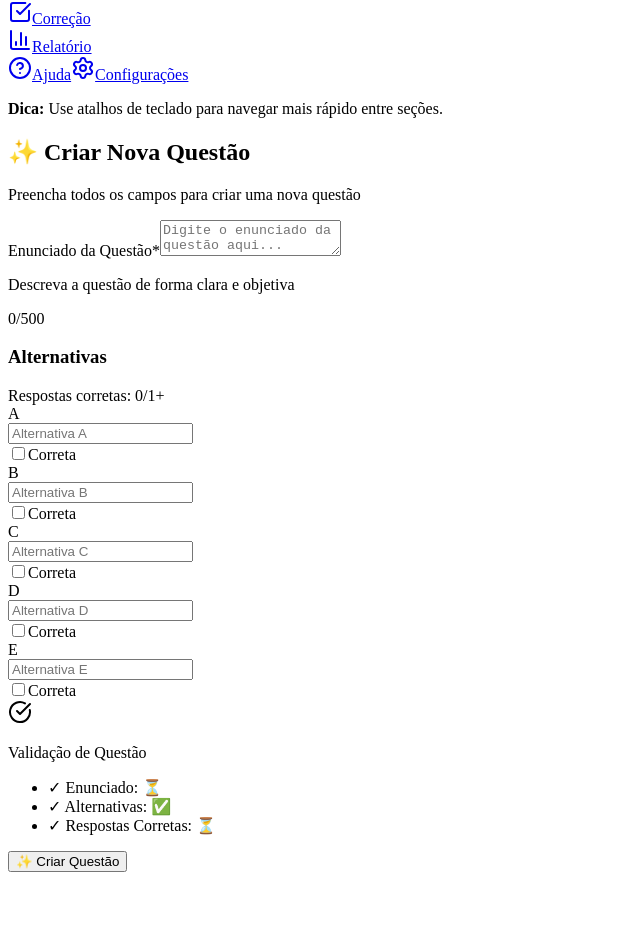
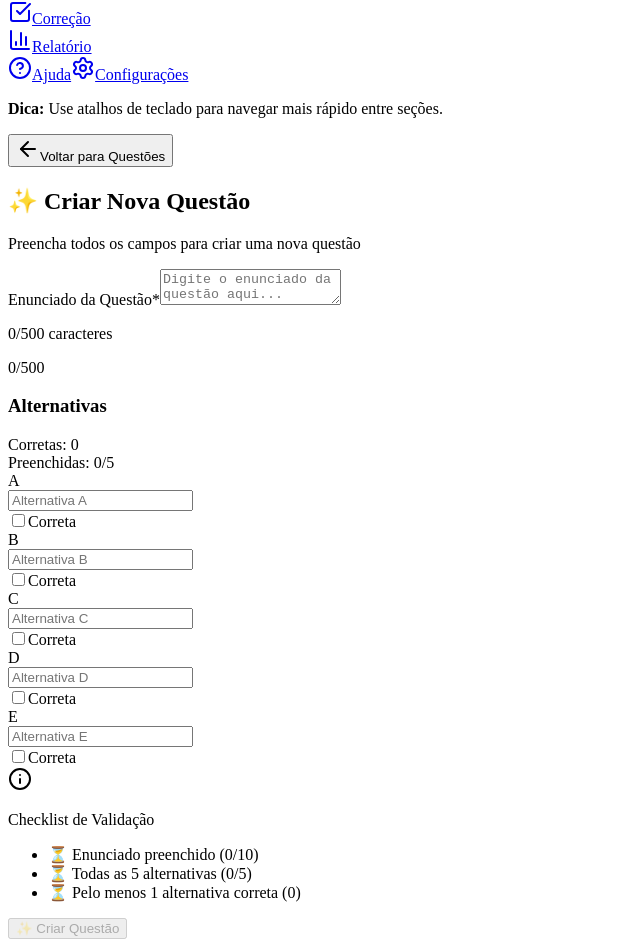
Before and after one commit to RicardoPLins/primeiro-experimento-agentes-IA, a React (Vite) app in the folder packages/frontend/: page /questoes/nova in a window 1280 px wide. Shown: the part 249-1196 px from the top of the page, without its empty margins (0-640 px from the left). Before the commit the page ends 1129 px from the top, so only its background shows below. Built offline with nearby package versions, Linux system fonts and the light colour scheme.

Commit message:
fix: tentando corrigir a funcionalidade das questões

```diff
--- a/packages/frontend/src/components/FormQuestao.tsx
+++ b/packages/frontend/src/components/FormQuestao.tsx
@@ -1,4 +1,4 @@
-import { FC } from 'react';
+import { FC, useEffect } from 'react';
 import { useForm } from 'react-hook-form';
 import { z } from 'zod';
 import { zodResolver } from '@hookform/resolvers/zod';
@@ -6,13 +6,14 @@ import { Questao } from '@gerenciador-provas/shared';
 import { useCriarQuestao, useAtualizarQuestao } from '../hooks/useQuestoes';
 import { useUiStore } from '../store/uiStore';
 import { Button, Input, Textarea, Card, Alert } from './ui';
-import { CheckCircle } from 'lucide-react';
+import { CheckCircle, Info } from 'lucide-react';
+import { motion } from 'framer-motion';
 
 const questaoSchema = z.object({
-  enunciado: z.string().min(10, 'Mínimo 10 caracteres'),
+  enunciado: z.string().min(10, 'Mínimo 10 caracteres').max(500, 'Máximo 500 caracteres'),
   alternativas: z.array(
     z.object({
-      descricao: z.string().min(2, 'Descrição obrigatória'),
+      descricao: z.string().min(2, 'Descrição obrigatória').max(200, 'Máximo 200 caracteres'),
       isCorreta: z.boolean(),
     })
   ).min(5, 'Mínimo 5 alternativas').max(5, 'Máximo 5 alternativas'),
@@ -26,147 +27,257 @@ interface FormQuestaoProps {
 }
 
 export const FormQuestao: FC<FormQuestaoProps> = ({ questao, onSuccess }) => {
-  const { register, handleSubmit, formState: { errors }, watch } = useForm<FormQuestaoData>({
+  const { register, handleSubmit, formState: { errors }, watch, reset } = useForm<FormQuestaoData>({
     resolver: zodResolver(questaoSchema),
     defaultValues: {
       enunciado: questao?.enunciado || '',
-      alternativas: questao?.alternativas || Array(5).fill({ descricao: '', isCorreta: false }),
+      alternativas: questao?.alternativas || Array(5).fill(null).map(() => ({ descricao: '', isCorreta: false })),
     },
   });
+
+  // Reset form quando questão mudar
+  useEffect(() => {
+    if (questao) {
+      reset({
+        enunciado: questao.enunciado,
+        alternativas: questao.alternativas,
+      });
+    }
+  }, [questao, reset]);
 
   const criarMutation = useCriarQuestao();
   const atualizarMutation = questao ? useAtualizarQuestao(questao.id) : null;
   const showToast = useUiStore((s) => s.showToast);
   const alternativas = watch('alternativas');
+  const enunciado = watch('enunciado');
   const corretasCount = alternativas?.filter((a) => a.isCorreta).length || 0;
+  const alternativasPreenchidas = alternativas?.filter((a) => a.descricao.length > 0).length || 0;
 
   const onSubmit = async (data: FormQuestaoData) => {
     try {
-      // Validar que tem pelo menos 1 resposta correta
+      // Validações extras
       if (corretasCount === 0) {
-        showToast('Marque pelo menos 1 alternativa como correta', 'error');
+        showToast('❌ Marque pelo menos 1 alternativa como correta', 'error');
         return;
       }
 
-      const payload: any = { ...data, updatedAt: new Date() };
+      if (alternativasPreenchidas < 5) {
+        showToast('❌ Todas as 5 alternativas devem ser preenchidas', 'error');
+        return;
+      }
+
+      const payload: any = { ...data };
+
       if (questao) {
         await atualizarMutation?.mutateAsync(payload);
-        showToast('✓ Questão atualizada com sucesso!', 'success');
+        showToast('✅ Questão atualizada com sucesso!', 'success');
       } else {
         await criarMutation.mutateAsync(payload);
-        showToast('✓ Questão criada com sucesso!', 'success');
+        showToast('✅ Questão criada com sucesso!', 'success');
       }
+
       onSuccess?.();
     } catch (err: any) {
       console.error('Erro:', err);
-      const mensagem = err?.response?.data?.message || 'Erro ao salvar questão';
-      showToast(`✗ ${mensagem}`, 'error');
+      const mensagem = err?.response?.data?.message || err?.message || 'Erro ao salvar questão';
+      showToast(`❌ ${mensagem}`, 'error');
     }
   };
 
   const isLoading = criarMutation.isPending || atualizarMutation?.isPending;
+  const hasErrors = Object.keys(errors).length > 0;
 
   return (
-    <Card className="p-6 max-w-2xl mx-auto" animated>
-      <div className="mb-6">
-        <h2 className="text-3xl font-bold text-gray-900">
+    <motion.div
+      initial={{ opacity: 0 }}
+      animate={{ opacity: 1 }}
+      className="max-w-3xl mx-auto"
+    >
+      <Card className="p-8" animated>
+        {/* Header */}
+        <motion.div
+          initial={{ opacity: 0, y: -10 }}
+          animate={{ opacity: 1, y: 0 }}
+          className="mb-8"
+        >
+          <h2 className="text-4xl font-bold text-gray-900">
             {questao ? '✏️ Editar Questão' : '✨ Criar Nova Questão'}
           </h2>
           <p className="text-gray-600 mt-2">
-          {questao ? 'Atualize os dados da questão' : 'Preencha todos os campos para criar uma nova questão'}
+            {questao
+              ? 'Atualize os dados da questão'
+              : 'Preencha todos os campos para criar uma nova questão'}
           </p>
-      </div>
+        </motion.div>
 
-      {criarMutation.isError && (
+        {/* Error Alert */}
+        {hasErrors && (
+          <motion.div
+            initial={{ opacity: 0, y: -10 }}
+            animate={{ opacity: 1, y: 0 }}
+            className="mb-6"
+          >
             <Alert
               type="error"
-          title="Erro na criação"
-          message="Verifique os dados e tente novamente"
-          onClose={() => criarMutation.reset()}
+              title="Erro na validação"
+              message="Verifique os campos em vermelho"
             />
+          </motion.div>
         )}
 
-      <form onSubmit={handleSubmit(onSubmit)} className="space-y-6">
+        <form onSubmit={handleSubmit(onSubmit)} className="space-y-8">
+          {/* Enunciado */}
+          <motion.div
+            initial={{ opacity: 0, y: 10 }}
+            animate={{ opacity: 1, y: 0 }}
+            transition={{ delay: 0.1 }}
+          >
             <Textarea
               label="Enunciado da Questão"
               placeholder="Digite o enunciado da questão aqui..."
               maxLength={500}
-          helperText="Descreva a questão de forma clara e objetiva"
+              helperText={`${enunciado?.length || 0}/500 caracteres`}
               error={errors.enunciado?.message}
               {...register('enunciado')}
               required
             />
+          </motion.div>
 
-        <div className="space-y-4">
+          {/* Alternativas */}
+          <motion.div
+            initial={{ opacity: 0, y: 10 }}
+            animate={{ opacity: 1, y: 0 }}
+            transition={{ delay: 0.2 }}
+            className="space-y-4"
+          >
             <div className="flex justify-between items-center">
               <h3 className="text-lg font-semibold text-gray-900">Alternativas</h3>
-            <div className="text-sm text-gray-600">
-              Respostas corretas: <span className="font-bold text-blue-600">{corretasCount}/1+</span>
+              <motion.div className="flex gap-4 text-sm">
+                <div className={corretasCount > 0 ? 'text-green-600' : 'text-yellow-600'}>
+                  Corretas: <span className="font-bold">{corretasCount}</span>
                 </div>
+                <div className={alternativasPreenchidas === 5 ? 'text-green-600' : 'text-yellow-600'}>
+                  Preenchidas: <span className="font-bold">{alternativasPreenchidas}/5</span>
+                </div>
+              </motion.div>
             </div>
 
             <div className="grid gap-3">
-            {alternativas?.map((_, idx) => (
-              <Card key={idx} className="p-4 bg-gray-50" hover={false}>
+              {alternativas?.map((alt, idx) => {
+                const letra = String.fromCharCode(65 + idx);
+                const temErro = !!errors.alternativas?.[idx];
+
+                return (
+                  <motion.div
+                    key={idx}
+                    initial={{ opacity: 0, x: -20 }}
+                    animate={{ opacity: 1, x: 0 }}
+                    transition={{ delay: 0.2 + idx * 0.05 }}
+                  >
+                    <Card
+                      className={`p-4 transition-all ${
+                        temErro
+                          ? 'bg-red-50 border-red-300'
+                          : alt.isCorreta
+                          ? 'bg-green-50 border-green-300'
+                          : 'bg-gray-50'
+                      }`}
+                      hover={false}
+                    >
                       <div className="flex gap-3 items-start">
                         <div className="flex-shrink-0 w-8 h-8 rounded-full bg-blue-100 text-blue-600 flex items-center justify-center font-bold text-sm">
-                    {String.fromCharCode(65 + idx)}
+                          {letra}
                         </div>
                         <div className="flex-1">
                           <Input
-                      placeholder={`Alternativa ${String.fromCharCode(65 + idx)}`}
+                            placeholder={`Alternativa ${letra}`}
                             error={errors.alternativas?.[idx]?.descricao?.message}
                             {...register(`alternativas.${idx}.descricao`)}
                           />
                         </div>
-                  <label className="flex items-center gap-2 cursor-pointer mt-2">
+                        <label className="flex items-center gap-2 cursor-pointer mt-2 flex-shrink-0">
                           <input
                             {...register(`alternativas.${idx}.isCorreta`)}
                             type="checkbox"
                             className="w-5 h-5 accent-green-600 cursor-pointer"
                           />
-                    <span className="text-sm font-medium text-gray-700">Correta</span>
+                          <span className="text-sm font-medium text-gray-700">
+                            {alt.isCorreta ? '✅ Correta' : 'Correta'}
+                          </span>
                         </label>
                       </div>
                     </Card>
-            ))}
+                  </motion.div>
+                );
+              })}
             </div>
 
             {errors.alternativas && (
-            <Alert type="error" title="Erro" message={errors.alternativas.message as string} />
-          )}
-        </div>
-
-        {corretasCount === 0 && alternativas?.every((a) => a.descricao) && (
               <Alert
-            type="warning"
-            title="Atenção"
-            message="Marque pelo menos uma alternativa como correta"
+                type="error"
+                title="Erro"
+                message={errors.alternativas.message as string}
               />
             )}
+          </motion.div>
 
-        <div className="bg-blue-50 border border-blue-200 rounded-lg p-4 flex gap-3">
-          <CheckCircle className="w-5 h-5 text-blue-600 flex-shrink-0 mt-0.5" />
-          <div className="text-sm text-blue-800">
-            <p className="font-medium">Validação de Questão</p>
-            <ul className="mt-1 space-y-1 text-xs">
-              <li>✓ Enunciado: {questao?.enunciado ? '✅' : '⏳'}</li>
-              <li>✓ Alternativas: {alternativas?.length === 5 ? '✅' : '⏳'}</li>
-              <li>✓ Respostas Corretas: {corretasCount > 0 ? '✅' : '⏳'}</li>
+          {/* Validation Checklist */}
+          <motion.div
+            initial={{ opacity: 0 }}
+            animate={{ opacity: 1 }}
+            transition={{ delay: 0.8 }}
+            className={`rounded-lg p-4 border-2 ${
+              corretasCount > 0 && alternativasPreenchidas === 5 && enunciado.length >= 10
+                ? 'bg-green-50 border-green-300'
+                : 'bg-blue-50 border-blue-300'
+            }`}
+          >
+            <div className="flex gap-3">
+              {corretasCount > 0 && alternativasPreenchidas === 5 && enunciado.length >= 10 ? (
+                <CheckCircle className="w-5 h-5 text-green-600 flex-shrink-0 mt-0.5" />
+              ) : (
+                <Info className="w-5 h-5 text-blue-600 flex-shrink-0 mt-0.5" />
+              )}
+              <div className="text-sm">
+                <p className="font-semibold mb-2 text-gray-900">Checklist de Validação</p>
+                <ul className="space-y-1">
+                  <li className={enunciado.length >= 10 ? 'text-green-700' : 'text-gray-700'}>
+                    {enunciado.length >= 10 ? '✅' : '⏳'} Enunciado preenchido ({enunciado.length}/10)
+                  </li>
+                  <li className={alternativasPreenchidas === 5 ? 'text-green-700' : 'text-gray-700'}>
+                    {alternativasPreenchidas === 5 ? '✅' : '⏳'} Todas as 5 alternativas ({alternativasPreenchidas}/5)
+                  </li>
+                  <li className={corretasCount > 0 ? 'text-green-700' : 'text-gray-700'}>
+                    {corretasCount > 0 ? '✅' : '⏳'} Pelo menos 1 alternativa correta ({corretasCount})
+                  </li>
                 </ul>
               </div>
             </div>
+          </motion.div>
 
+          {/* Submit Button */}
+          <motion.div
+            initial={{ opacity: 0 }}
+            animate={{ opacity: 1 }}
+            transition={{ delay: 0.9 }}
+          >
             <Button
               type="submit"
               variant="primary"
               size="lg"
               className="w-full"
               isLoading={isLoading}
+              disabled={isLoading || corretasCount === 0 || alternativasPreenchidas < 5}
             >
-          {isLoading ? 'Salvando...' : questao ? '💾 Atualizar Questão' : '✨ Criar Questão'}
+              {isLoading
+                ? 'Salvando...'
+                : questao
+                ? '💾 Atualizar Questão'
+                : '✨ Criar Questão'}
             </Button>
+          </motion.div>
         </form>
       </Card>
+    </motion.div>
   );
 };
--- a/packages/frontend/src/pages/CriarEditarQuestao.tsx
+++ b/packages/frontend/src/pages/CriarEditarQuestao.tsx
@@ -2,18 +2,55 @@ import { FC } from 'react';
 import { useParams, useNavigate } from 'react-router-dom';
 import { FormQuestao } from '../components/FormQuestao';
 import { useQuestao } from '../hooks/useQuestoes';
+import { motion } from 'framer-motion';
+import { ArrowLeft, Loader } from 'lucide-react';
 
 export const CriarEditarQuestao: FC = () => {
   const { id } = useParams<{ id: string }>();
   const navigate = useNavigate();
-  const { data: questao } = useQuestao(id);
+  const { data: questao, isLoading } = useQuestao(id);
 
   return (
-    <div className="p-6">
-      <FormQuestao
-        questao={questao}
-        onSuccess={() => navigate('/questoes')}
-      />
+    <div className="min-h-screen bg-gradient-to-br from-gray-50 via-blue-50 to-indigo-50 p-6">
+      {/* Back Button */}
+      <motion.button
+        initial={{ opacity: 0, x: -20 }}
+        animate={{ opacity: 1, x: 0 }}
+        onClick={() => navigate('/questoes')}
+        className="mb-6 flex items-center gap-2 text-gray-600 hover:text-gray-900 transition-colors"
+      >
+        <ArrowLeft className="w-5 h-5" />
+        Voltar para Questões
+      </motion.button>
+
+      {/* Loading State */}
+      {id && isLoading && (
+        <motion.div
+          initial={{ opacity: 0 }}
+          animate={{ opacity: 1 }}
+          className="flex items-center justify-center py-20"
+        >
+          <div className="text-center">
+            <div className="animate-spin mb-4">
+              <Loader className="w-8 h-8 text-blue-600" />
+            </div>
+            <p className="text-gray-600">Carregando questão...</p>
+          </div>
+        </motion.div>
+      )}
+
+      {/* Form */}
+      {!isLoading && (
+        <motion.div
+          initial={{ opacity: 0, y: 20 }}
+          animate={{ opacity: 1, y: 0 }}
+        >
+          <FormQuestao
+            questao={questao}
+            onSuccess={() => navigate('/questoes')}
+          />
+        </motion.div>
+      )}
     </div>
   );
 };
```
Lines whose indentation alone changed are shown as unchanged.
